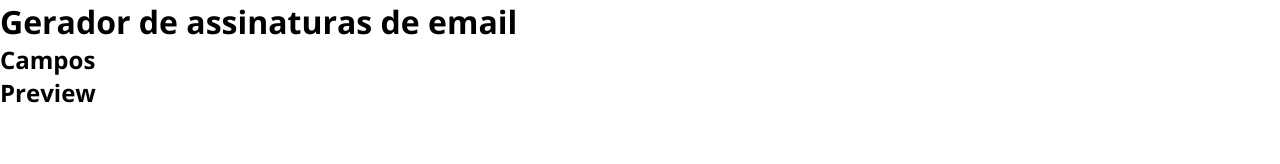
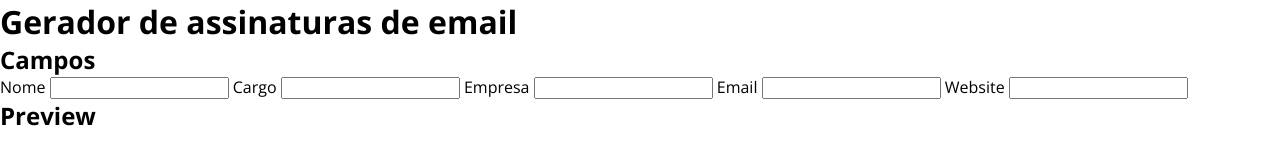
Before and after one commit to betope/email-signature, a plain HTML site: page index.html in a window 1280 px wide. Drawn offline with nearby package versions, Linux system fonts and the light colour scheme.

Commit message:
Created input fields

```diff
--- a/index.html
+++ b/index.html
@@ -16,6 +16,18 @@
       <div class="">
         <section>
           <h2>Campos</h2>
+          <form class="form" action="index.htm" method="post">
+            <label for="name">Nome</label>
+            <input id="name" type="text" name="" value="">
+            <label for="role">Cargo</label>
+            <input id="role" type="text" name="" value="">
+            <label for="company">Empresa</label>
+            <input id="company" type="text" name="" value="">
+            <label for="email">Email</label>
+            <input id="email" type="text" name="" value="">
+            <label for="site">Website</label>
+            <input id="site" type="text" name="" value="">
+          </form>
         </section>
         <section>
           <h2>Preview </h2>
```
